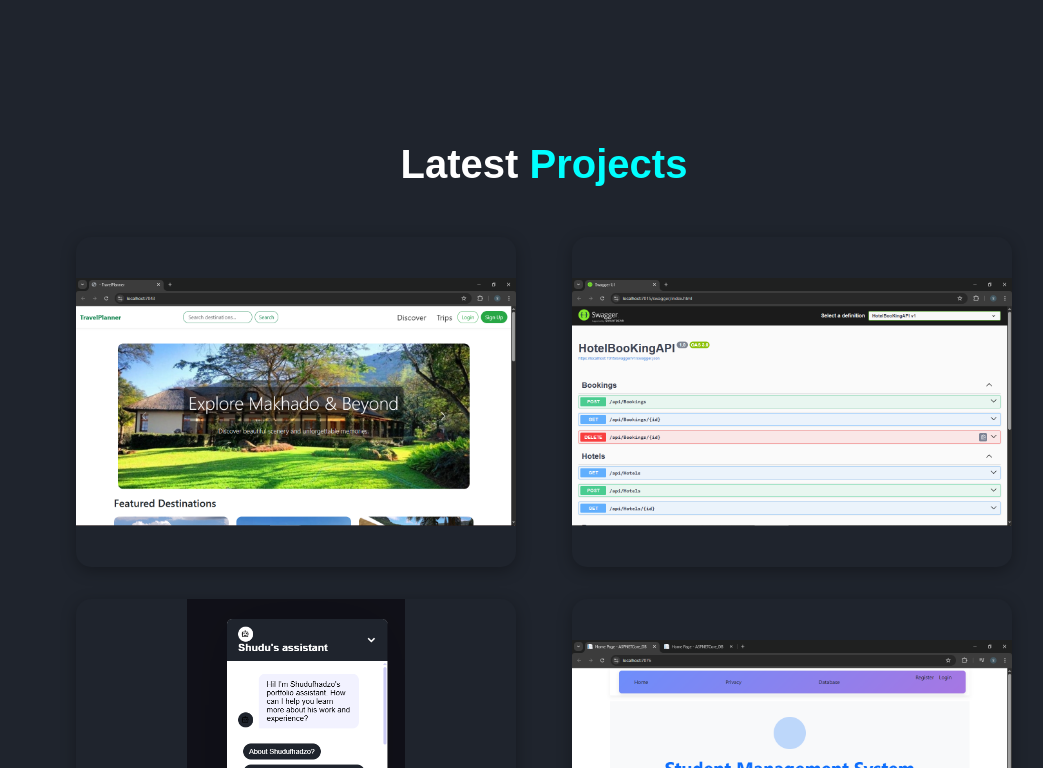
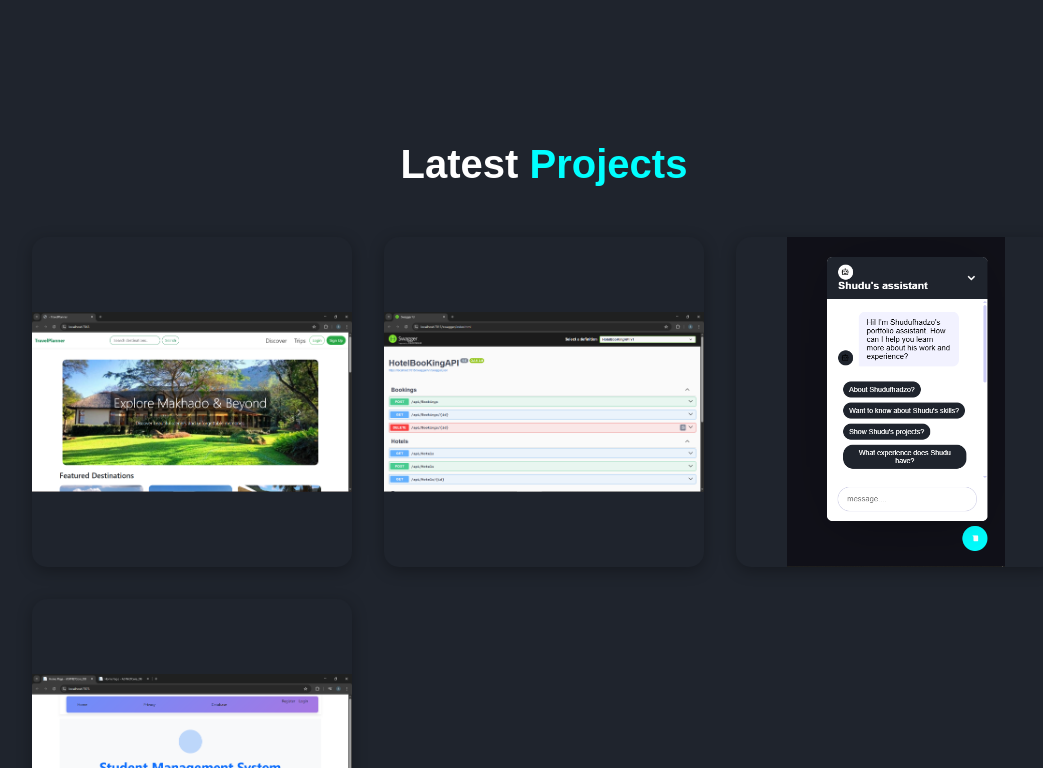
Before and after one commit to Shudufhadzo-18/My-Portfolio-website, a website with bundled scripts: page index.html in a window 1280 px wide. Shown: the part 2032-2800 px from the top of the page, without its empty margins (96-1139 px from the left). Built offline with nearby package versions, Linux system fonts and the light colour scheme.

Commit message:
project grid fix

```diff
--- a/style.css
+++ b/style.css
@@ -763,17 +763,16 @@
 
 .project-content {
   display: grid;
-  grid-template-columns: repeat(auto-fit, minmax(320px, 1fr));
+  grid-template-columns: repeat(auto-fit, minmax(280px, 1fr));
   gap: 2rem;
-  justify-items: center;
-  padding: 0 2rem;
 }
 
 /* Individual card */
 .row-content {
   position: relative;
-  width: 440px;
-  height: 330px; /* same height for all cards */
+  width: 100%;
+  max-width: 440px;
+  height: 330px;
   border-radius: 15px;
   overflow: hidden;
   box-shadow: 0 4px 15px rgba(0,0,0,0.3);
```
